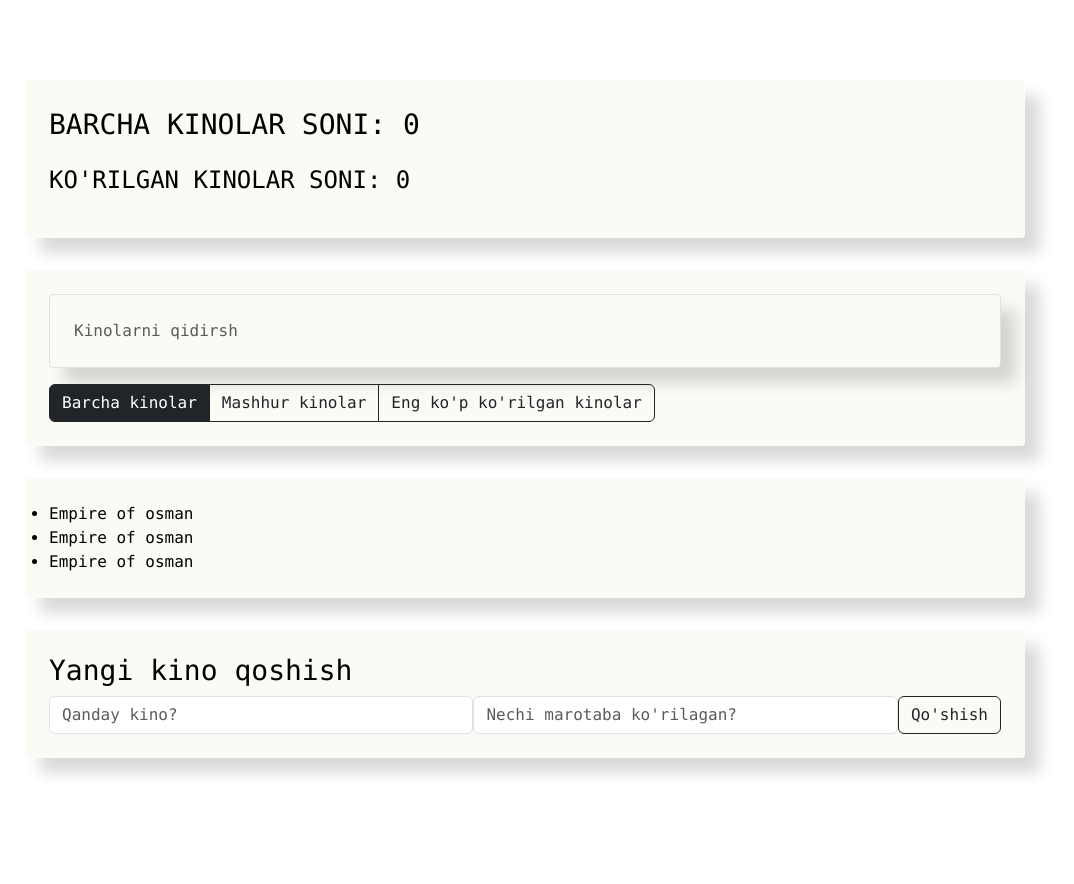
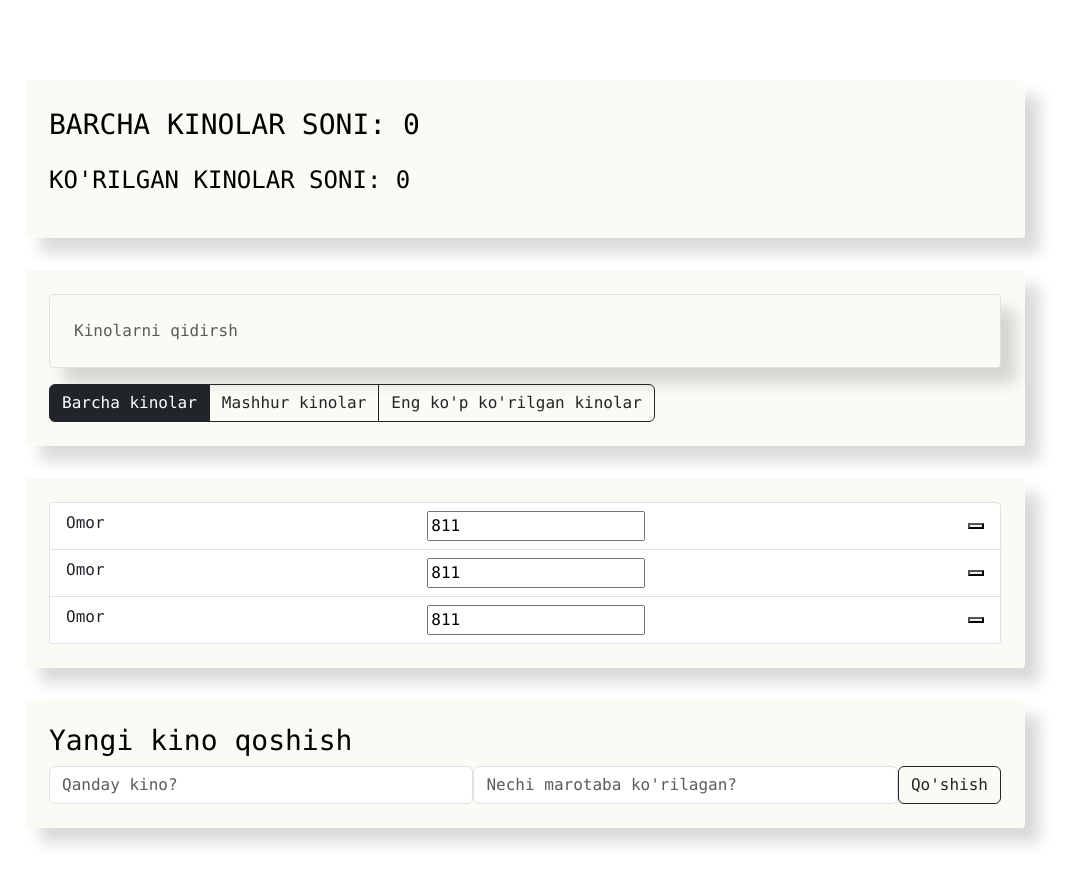
Before and after one commit to azizbekshayakubov/Vue.js-work, a Vue app: page / in a window 1280 px wide. Shown: the top 884 px of the page, without its empty margins (115-1189 px from the left). Before the commit the page ends 838 px from the top, so only its background shows below. Built offline with nearby package versions, Linux system fonts and the light colour scheme.

Commit message:
added 1.50 minuts

```diff
--- a/src/components/movie-list-item/MovieListItem.vue
+++ b/src/components/movie-list-item/MovieListItem.vue
@@ -1,5 +1,13 @@
 <template>
-  <li>Empire of osman</li>
+  <li class="list-group-item d-flex justify-content-between">
+    <span class="list-group-item-label">Omor</span>
+    <input type="number" class="list-group-item-input" defaultValue="811" />
+    <div class="d-flex justify-content-center align-items-center">
+      <button type="button" class="btn-cookie btn-sm">
+        <i></i>
+      </button>
+    </div>
+  </li>
 </template>
 <script>
   export default {};
```
